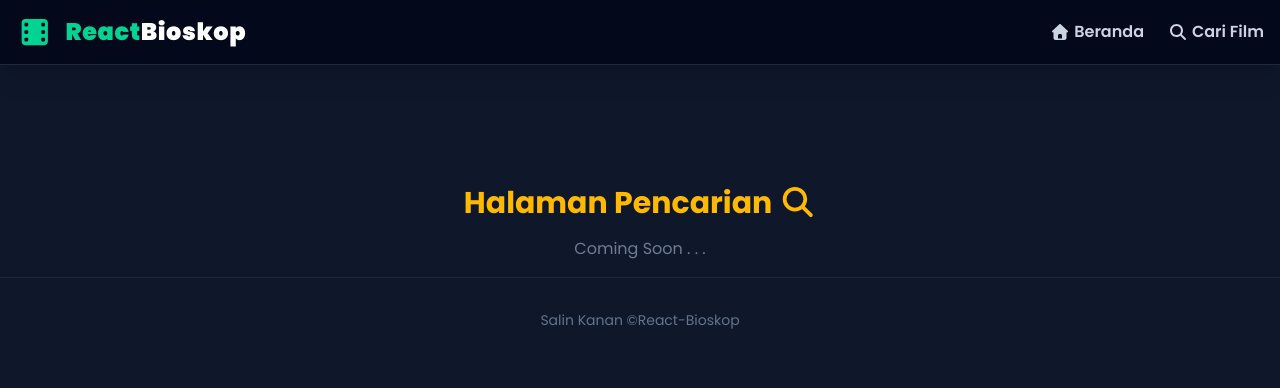
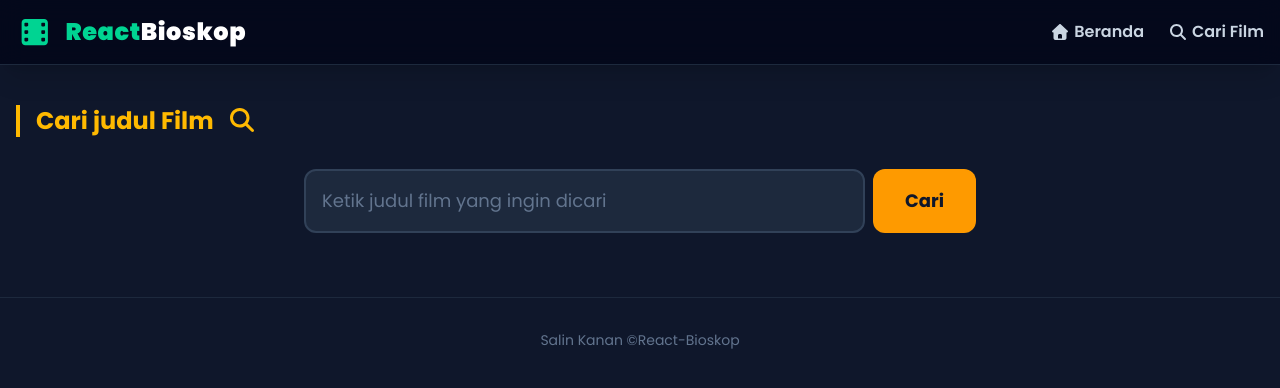
Before and after one commit to muhammadfauzi440/react-bioskop, a React (Vite) app: page /search in a window 1280 px wide. Shown: the top 388 px of the page. Built offline with nearby package versions, Linux system fonts and the light colour scheme.

Commit message:
membuat fitur search dan halaman search

```diff
--- a/src/pages/Search.jsx
+++ b/src/pages/Search.jsx
@@ -1,15 +1,129 @@
+import { useState } from "react"
+import axios from "axios"
 import { FontAwesomeIcon } from "@fortawesome/react-fontawesome"
-import { faSearch } from "@fortawesome/free-solid-svg-icons"
+import { faSearch, faArrowRight, faStar, faSpinner, faCircleXmark } from "@fortawesome/free-solid-svg-icons"
+import { Link } from "react-router-dom"
 
 export default function Search() {
+    const [ kataKunci, setKataKunci ] = useState("");
+    const [ hasilPencarian, setHasilPencarian] = useState([]);
+    const [ loading, setLoading] = useState(false);
+
+    const [ sudahDicari, setSudahDicari] = useState(false);
+
+    const handleCariFilm = async (event) => {
+        event.preventDefault();
+
+        if (kataKunci.trim() === "") return;
+
+        setLoading(true);
+        setSudahDicari(true);
+
+        try {
+            const response = await axios.get(
+                `${import.meta.env.VITE_TMDB_BASE_URL}/search/movie`,
+                {
+                    params: {
+                        api_key: import.meta.env.VITE_TMDB_API_KEY,
+                        language: "id-ID",
+                        query: kataKunci,
+                        page: 1
+                    },
+                }
+            );
+
+            setHasilPencarian(response.data.results);
+        } catch (error) {
+            console.error("Gagal memuat data film: ", error);
+        } finally {
+            setLoading(false);
+        }
+    };
+
     return (
-        <div className="text-center mt-20">
-            <h2 className="text-3xl font-bold text-amber-400 mb-4">
-            Halaman Pencarian <FontAwesomeIcon icon={faSearch}/>
-            </h2>
-            <p className="text-slate-400 animate-pulse">
-                Coming Soon . . .
-            </p>
+        <div className="w-full">
+            <h1 className="text-2xl font-bold text-amber-400 mb-8 border-l-4 border-amber-400 pl-4">
+                Cari judul Film <FontAwesomeIcon icon={faSearch} className="ml-2"/>
+            </h1>
+
+            <form onSubmit={handleCariFilm} className="max-w-2xl mx-auto mb-12 flex gap-2">
+                <input
+                type="text"
+                placeholder="Ketik judul film yang ingin dicari"
+                value={kataKunci}
+                onChange={(event) => setKataKunci(event.target.value)}
+                className="w-full p-4 rounded-xl bg-slate-800 border-2 border-slate-700 text-slate-100 focus:outline-none focus:border-amber-400 focus:ring-1 focus:ring-amber-400 transition-all text-lg placeholder:text-slate-500"
+                />
+
+                <button
+                type="submit"
+                disabled={loading}
+                className="bg-amber-500 hover:bg-amber-600 text-slate-900 font-bold px-8 rounded-xl transition-colors disabled:opacity-50 flex items-center gap-2 text-lg"
+                >
+                {loading ? <FontAwesomeIcon icon={faSpinner} spin/> : "Cari"}
+                </button>
+            </form>
+
+            {loading ? (
+                <div className="text-center text-slate-400 mt-20">
+                    <FontAwesomeIcon icon={faSpinner} spin className="text-4xl mb-4 text-amber-400" />
+                    <p className="text-xl font-bold animate-pulse">Mencari FIlm . . . </p>
+                </div>
+            ) : (
+                <>
+                    {sudahDicari && hasilPencarian.length === 0 && (
+                        <div className="text-center text-slate-400 mt-20">
+                            <p className="text-xl">Yah, film {kataKunci} tidak ditemukan <FontAwesomeIcon icon={faCircleXmark} className="text-red-600"/> </p>
+                            <p className="text-sm mt-2">Coba cari dengan kata kunci lain</p>
+                        </div>
+                    )}
+
+                    <div className="grid grid-cols-2 md:grid-cols-3 lg:grid-cols-4 xl:grid-cols-5 gap-6">
+                        {hasilPencarian.map((film) => (
+                            <Link
+                            to={`/movie/${film.id}`}
+                            key={film.id}
+                            className="bg-slate-800 rounded-xl overflow-hidden shadow-lg hover:scale-105 hover:shadow-amber-500/20 transition-all duration-300 border border-slate-700 flex flex-col group"
+                            >
+                                <div className="relative overflow-hidden aspect-2/3 bg-slate-700">
+                                    {film.poster_path ? (
+                                        <img
+                                        src={`https://image.tmdb.org/t/p/w500${film.poster_path}`}
+                                        alt={film.title}
+                                        className="w-full h-full object-cover"
+                                        />
+                                    ) : (
+                                        <div className="w-full h-full flex items-center justify-center text-slate-500 text-center p-4">
+                                            Tidak ada poster
+                                        </div>
+                                    )}
+
+                                    <div className="absolute inset-0 bg-black/60 opacity-0 group-hover:opacity-100 transition-opacity duration-500 flex items-center justify-center">
+                                        <span className="text-slate-900 font-bold bg-amber-400 px-4 py-2 rounded-full">
+                                            Lihat detail <FontAwesomeIcon icon={faArrowRight}/>
+                                        </span>
+                                    </div>
+                                </div>
+
+                                <div className="p-4 flex flex-col grow justify-between gap-2">
+                                    <h2 title={film.title} className="text-lg text-slate-100 font-bold line-clamp-1">
+                                        {film.title}
+                                    </h2>
+                                    <div className="flex justify-between items-center text-sm font-semibold">
+                                        <span>
+                                            <FontAwesomeIcon icon={faStar} className="text-amber-300 mr-1"/>
+                                            {film.vote_average.toFixed(1)}
+                                        </span>
+                                        <span>
+                                            {film.release_date?.substring(0, 4) || "-"}
+                                        </span>
+                                    </div>
+                                </div>
+                            </Link>
+                        ))}
+                    </div>
+                </>
+            )}
         </div>
     )
 }
```
